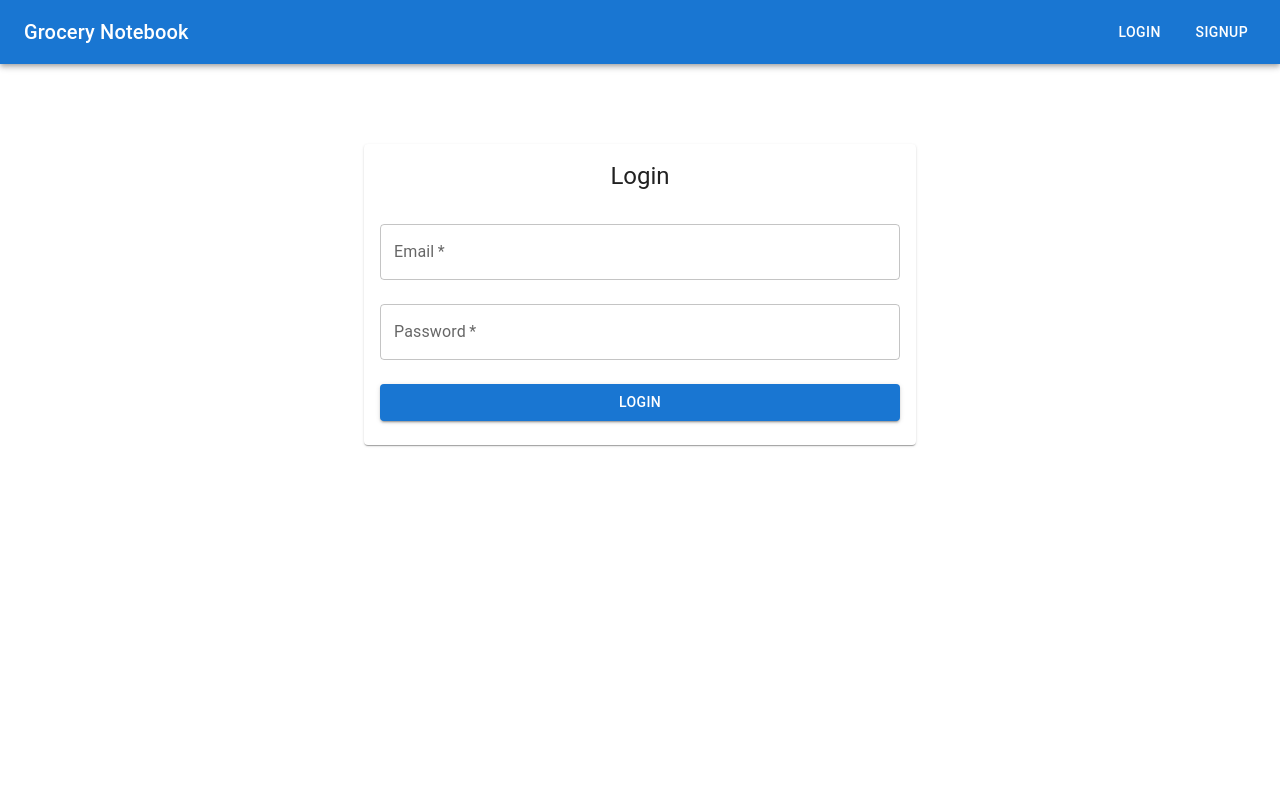
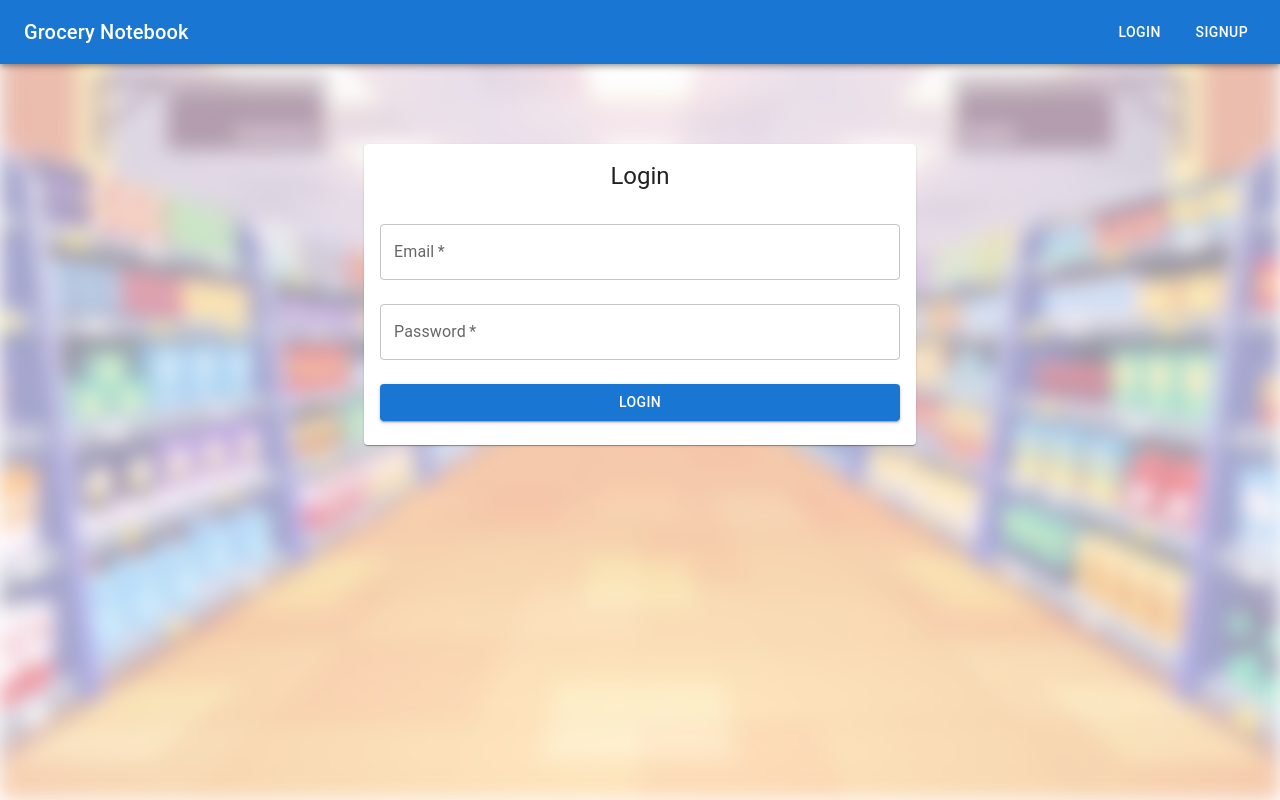
Before and after one commit to ibraheemzafar/GroceryNotebook, a React (Create React App) app: page /login in a window 1280 px wide. Built offline with nearby package versions, Linux system fonts and the light colour scheme; no server answers.

Commit message:
fix links

```diff
--- a/src/App.js
+++ b/src/App.js
@@ -9,6 +9,7 @@ import AdminPage from "./AdminPage";
 import SignUpPage from "./SignUpPage";
 import OrderPage from "./OrderPage"; // Import the PlaceOrderPage component
 import Header from './Header'
+import { Navigate } from "react-router-dom";
 
 function App() {
   const [user, setUser] = useState(null);
@@ -48,14 +49,36 @@ function App() {
 
   return (
     <>
-      <Router> {/* Make sure Router is wrapping your app */}
-      <Header user={user} isAdmin={isAdmin} />
+      <div id="bg-blur" /> {/* This stays behind everything */}
+
+      <Router>
+        <Header user={user} isAdmin={isAdmin} />
         <Routes>
-          <Route path="/login" element={<LoginPage />} />
-          <Route path="/signup" element={<SignUpPage />} />
+          <Route
+            path="/"
+            element={
+              user ? (
+                isAdmin ? (
+                  <Navigate to="/admin" replace />
+                ) : (
+                  <Navigate to="/orders" replace />
+                )
+              ) : (
+                <Navigate to="/login" replace />
+              )
+            }
+          />
+          <Route
+            path="/login"
+            element={user ? (isAdmin ? <Navigate to="/admin" replace /> : <Navigate to="/orders" replace />) : <LoginPage />}
+          />
+          <Route
+            path="/signup"
+            element={user ? (isAdmin ? <Navigate to="/admin" replace /> : <Navigate to="/orders" replace />) : <SignUpPage />}
+          />
           <Route path="/my-orders" element={<MyOrdersPage />} />
-          <Route path="/admin" element={isAdmin ? <AdminPage /> : <LoginPage />} /> {/* Only admins can access this */}
-          <Route path="/orders" element={user ? <OrderPage /> : <LoginPage />} /> {/* Users can place orders */}
+          <Route path="/admin" element={isAdmin ? <AdminPage /> : <LoginPage />} />
+          <Route path="/orders" element={user ? <OrderPage /> : <LoginPage />} />
         </Routes>
       </Router>
     </>
--- a/src/index.css
+++ b/src/index.css
@@ -155,3 +155,30 @@ button:hover {
   color: #666;
   font-size: 14px;
 }
+
+.blur-bg {
+  position: relative;
+  min-height: 100vh;
+  overflow: hidden;
+}
+
+
+
+body {
+  margin: 0;
+  padding: 0;
+}
+
+#bg-blur {
+  position: fixed;
+  top: 0;
+  left: 0;
+  width: 100vw;
+  height: 100vh;
+  background-image: url("/public/g-background.jpg");
+  background-size: cover;
+  background-position: center;
+  filter: blur(10px);
+  opacity: 0.5;
+  z-index: -1;
+}
--- a/src/index.js
+++ b/src/index.js
@@ -3,11 +3,14 @@ import ReactDOM from 'react-dom/client';
 import './index.css';
 import App from './App';
 import reportWebVitals from './reportWebVitals';
+import { Box } from "@mui/material";
 
 const root = ReactDOM.createRoot(document.getElementById('root'));
 root.render(
   <React.StrictMode>
-    <App />
+    <div className="blur-bg">
+      <App />
+    </div>
   </React.StrictMode>
 );
 
```
Also changed, not shown: public/g-background.jpg (added).
